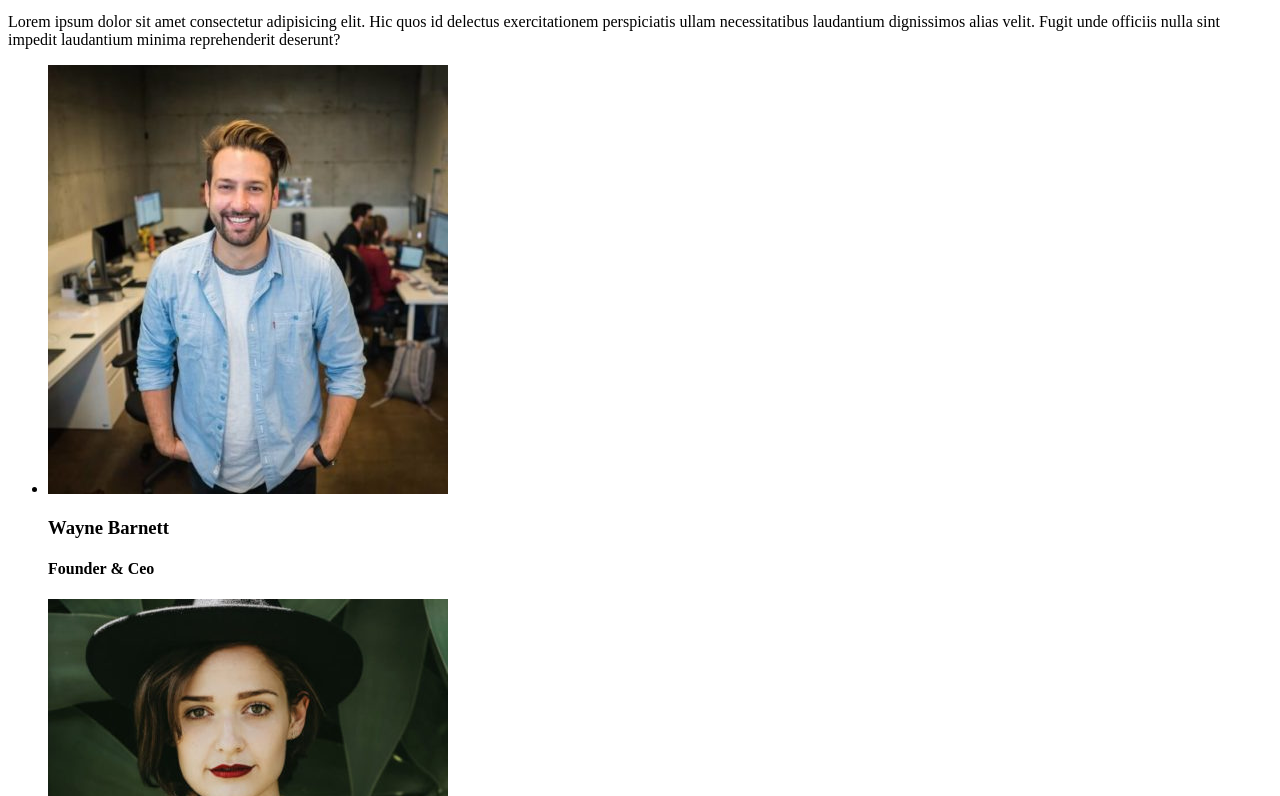
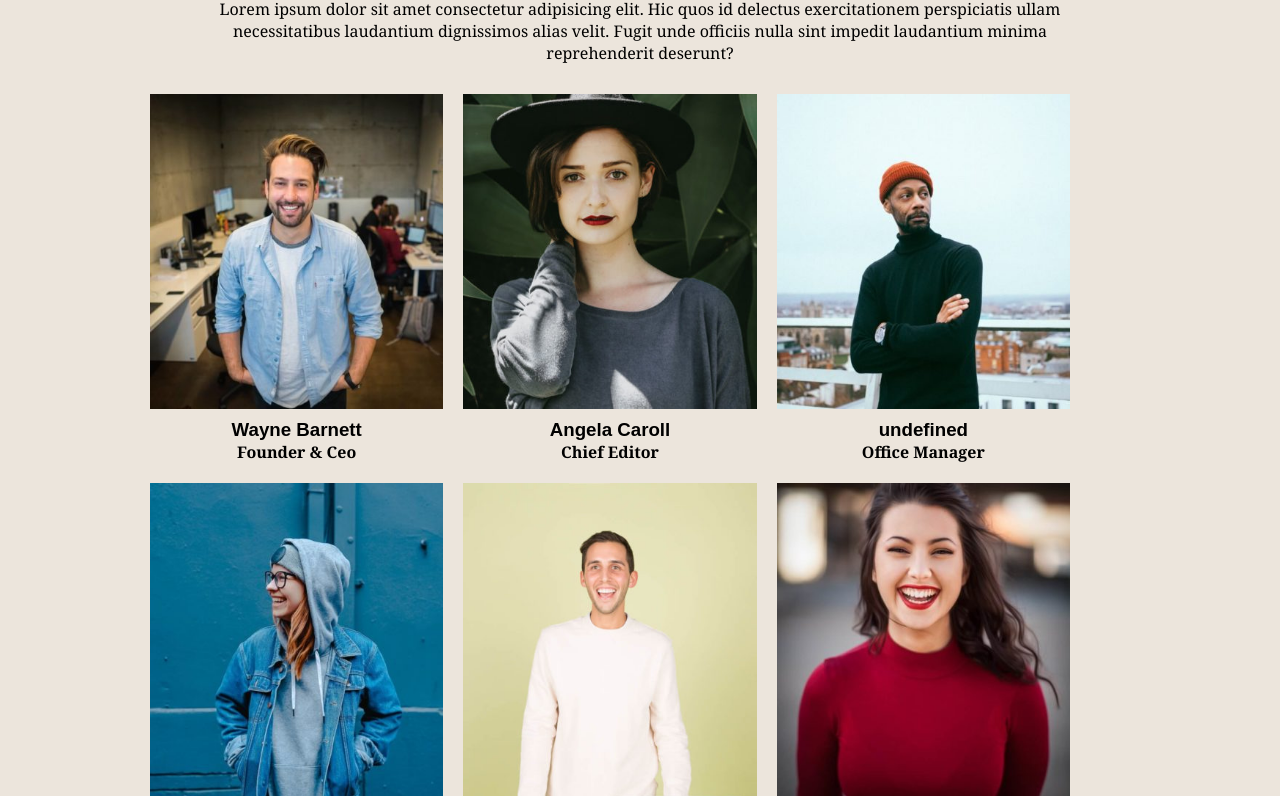
Before and after one commit to elisabichiappini/js-our-team, a plain HTML site: page index.html in a window 1280 px wide. Shown: the part 67-863 px from the top of the page. Drawn offline with Linux system fonts and the light colour scheme.

Commit message:
feat: layout edit

```diff
--- /dev/null
+++ b/css/style.css
@@ -0,0 +1,56 @@
+/* RESET */
+
+* {
+    padding: 0;
+    margin: 0;
+    box-sizing: border-box;
+}
+
+/* TYPOGRAPHY */
+
+h1 {
+    font-size: 40px;
+    font-family: IHaettenschweiler, 'Arial Narrow Bold', sans-serif;
+}
+
+p {
+    margin: 20px 40px;
+}
+
+h3  {
+    font-family: IHaettenschweiler, 'Arial Narrow Bold', sans-serif;
+    margin-top: 10px;
+}
+
+/* COMMON */
+
+body {
+    font-family: Cambria, Cochin, Georgia, Times, 'Times New Roman', serif;
+    background-color: rgb(236, 229, 220);
+}
+
+li {
+    list-style-type: none;
+}
+
+.container {
+    max-width: 1000px;
+    margin: 0 auto;
+    text-align: center;
+}
+
+.card {
+    padding: 10px;
+    max-width: calc((100% - 40px) / 3);
+}
+
+#grid-cards {
+    display: flex;
+    flex-wrap: wrap;
+    max-width: calc(100% - 20px);
+}
+
+.image-set {
+    width: 100%;
+    display: block;
+}
--- a/index.html
+++ b/index.html
@@ -4,15 +4,18 @@
     <meta charset="UTF-8">
     <meta name="viewport" content="width=device-width, initial-scale=1.0">
     <title>Our Team</title>
+    <!--add file css-->
+    <link rel="stylesheet" href="css/style.css">
+    <!--/add file css-->
 </head>
-<body>
+<body class="container">
     <h1>Our Team</h1>
     <p>Lorem ipsum dolor sit amet consectetur adipisicing elit. Hic quos id delectus exercitationem perspiciatis ullam necessitatibus laudantium dignissimos alias velit. Fugit unde officiis nulla sint impedit laudantium minima reprehenderit deserunt?</p>
     <ul id="grid-cards">
         <!--elementi creati in js -->
     </ul>
     <!--add file js-->
-    <script src="myscript.js"></script>
+    <script src="js/myscript.js"></script>
     <!--/add file js-->
 </body>
 </html>
--- /dev/null
+++ b/js/myscript.js
@@ -0,0 +1,123 @@
+/********************************************JS***********************************************/
+'use strict';
+
+// MILESTONE 0 - Creare l’array di oggetti con le informazioni fornite
+// MILESTONE 1 - Stampare su console, per ogni membro del team, le informazioni nome, ruolo e image
+// MILESTONE 2 - Stampare le stesse informazioni su DOM sottoforma di stringhe
+// BONUS 1 - Trasformare la stringa foto in una immagine effettiva
+// BONUS 2 - Organizzare i singoli membri in card/schede come immagine qui sotto
+/*
+<li class="card">
+    <img src="img/wayne-barnett-founder-ceo.jpg" alt="image1">
+    <h3>Wayne Barnett</h3>
+    <h4>Founder & CEO</h4>
+</li>
+
+*/
+
+/*
+FUNCTIONS
+*/
+
+
+
+/*
+OPERATIONS
+*/
+
+const membriTeam = [
+    {
+    "nome" : 'Wayne Barnett',
+    "role" : 'Founder & Ceo',
+    "photo" : 'wayne-barnett-founder-ceo.jpg'
+    },
+    {
+    "nome" : 'Angela Caroll',
+    "role" : 'Chief Editor',
+    "photo" : 'angela-caroll-chief-editor.jpg'
+    },
+    {
+
+    "role" : 'Office Manager',
+    "photo" : 'walter-gordon-office-manager.jpg'
+    },
+    {
+    "nome" : 'Angela Lopez',
+    "role" : 'Social Media Manager',
+    "photo" : 'angela-lopez-social-media-manager.jpg'
+    },
+    {
+    "nome" : 'Scott Estrada',
+    "role" : 'Developer',
+    "photo" : 'scott-estrada-developer.jpg'
+    },
+    {
+    "nome" : 'Barbara Ramos',
+    "role" : 'Graphic Designer',
+    "photo" : 'barbara-ramos-graphic-designer.jpg'
+    }
+];
+
+//m.0
+console.log(membriTeam);
+
+//m.1 attraversare l'array di oggetti
+const ulElemento = document.getElementById('grid-cards');
+
+
+for (let i = 0; i < membriTeam.length; i++) {
+    const membriSignoli = membriTeam[i];
+    console.log(`MEMBRO ${i + 1}`)
+
+    console.log(membriSignoli.nome);
+
+    // soggetto
+    // cosa voglia
+    // dove
+
+    //ciclare l'oggetto
+    for(let key in membriSignoli) {
+        const detailsMembro = `${key}: ${membriSignoli[key]}`;
+        console.log(detailsMembro);
+    }
+
+    // elementi in dom con template litteral
+    // ulElemento.innerHTML += `<li class="card">
+    //                             <img src="img/${membriSignoli.photo}">
+    //                             <h3>${membriSignoli.nome}</h3>
+    //                             <h4>${membriSignoli.role}</h4>
+    //                         </li>`;
+
+    // oppure elementi in dom con il createElement:
+    const li = document.createElement('li');
+    li.classList.add('card');
+
+    const img = document.createElement('img');
+    img.src = `img/${membriSignoli.photo}`;
+    img.alt = membriSignoli.photo;
+    img.classList.add('image-set')
+    li.append(img);
+
+    const h3Elemento = document.createElement('h3');
+
+    //gestire caso se non c'è il nome TO DOOOO
+    if (membriSignoli.nome !== undefined){
+        h3Elemento.textContent = membriSignoli.nome;
+    } else {
+        h3Elemento.textContent = 'nome non trovato';
+    }
+
+    h3Elemento.innerHTML = membriSignoli.nome;
+    li.append(h3Elemento);
+
+    const h4Elemento = document.createElement('h4');
+    h4Elemento.innerHTML = membriSignoli.role;
+    li.append(h4Elemento);
+
+
+    ulElemento.append(li);
+
+
+    //TODO:FUNZIONE + BONUS 1, 2
+
+}
```
